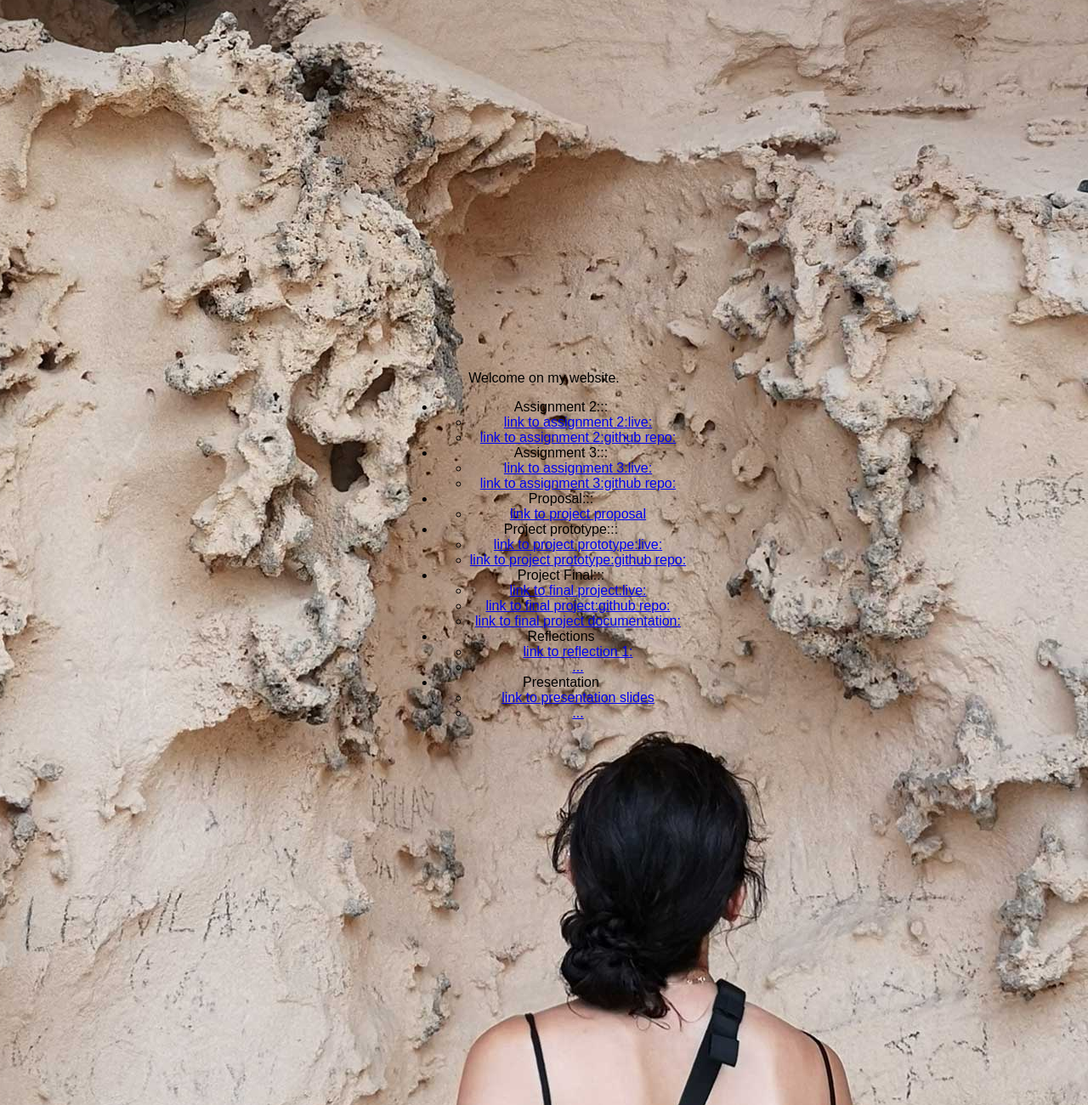
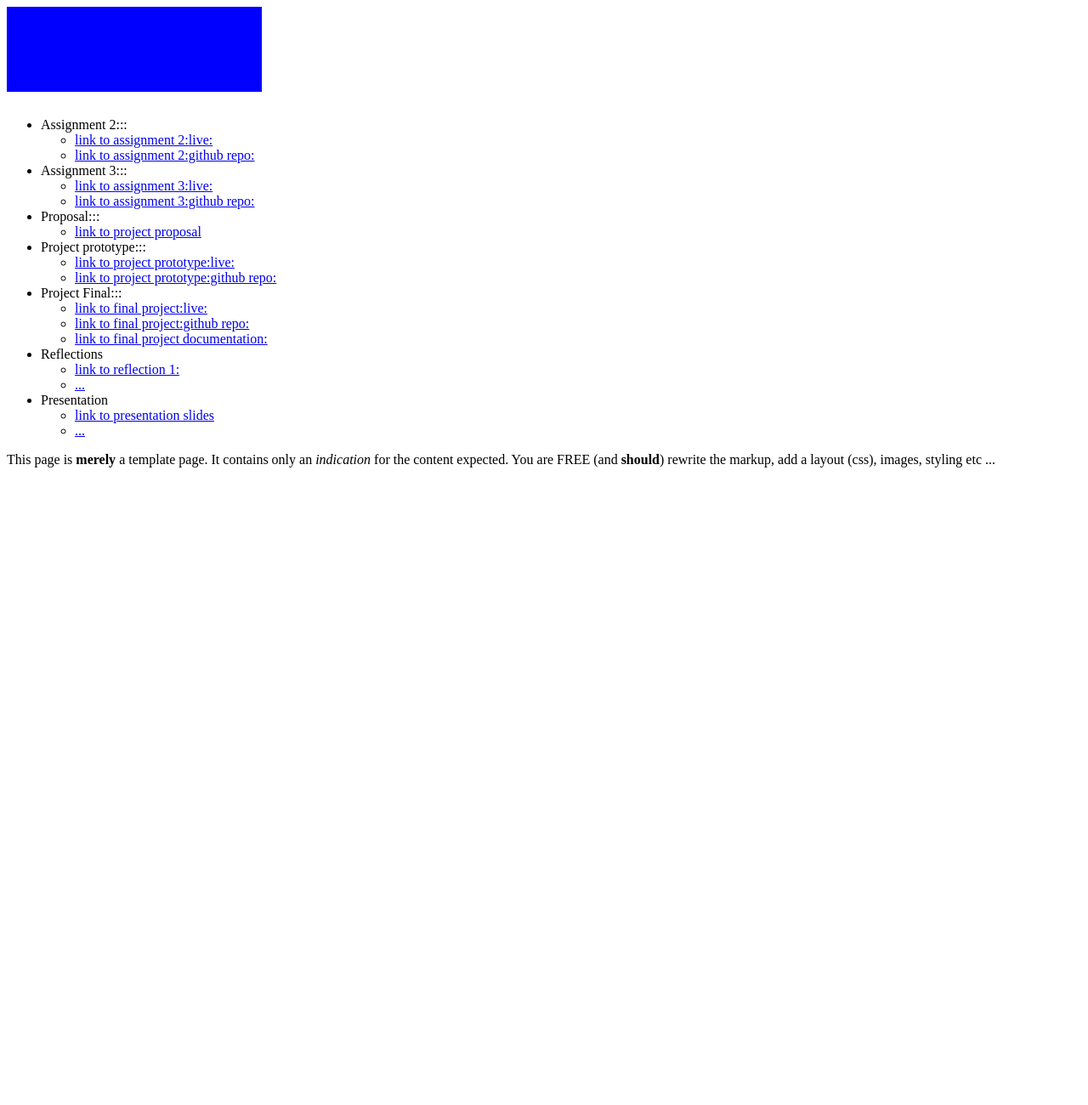
Before and after one commit to evoucou/CART351, a PHP site: page /personalwebsite/index.html in a window 1280 px wide. Shown: the whole page at 85% size. Run offline with PHP 8.4, Linux system fonts and the light colour scheme; some web fonts are replaced.

Commit message:
Change of plans. Shapes
Found a new website design that inspires me. Removing image as background.

```diff
--- a/personalwebsite/css/main.css
+++ b/personalwebsite/css/main.css
@@ -7,31 +7,6 @@
     font-style: normal;
 }
 
-#bg {
-  position: fixed;
-  top: -50%;
-  left: -50%;
-  width: 200%;
-  height: 200%;
-}
-#bg img {
-  position: absolute;
-  top: 0;
-  left: 0;
-  right: 0;
-  bottom: 0;
-  margin: auto;
-  min-width: 50%;
-  min-height: 50%;
-}
-
-#wraper {
-position: absolute;
-top: 50%;
-left: 50%;
-transform: translate(-50%, -50%);
-text-align: center;
-}
 
 header {
   font-family: 'fjallaone-regular', sans-serif;
--- a/personalwebsite/index.html
+++ b/personalwebsite/index.html
@@ -7,10 +7,11 @@
 <meta name="description" content="Marie-Ève Cousineau's personal website for CART351">
 <meta name="author" content="Marie-Ève Cousineau">
 </head>
-</head>
 <body>
-  <div id="bg">
-  <img src="sources/imgresized.jpg" alt="">
+<div id="squares">
+  <svg width="400" height="110">
+    <rect width="300" height="100" style="fill:rgb(0,0,255);>
+</svg>
 </div>
 <div id="wraper">
 
```
